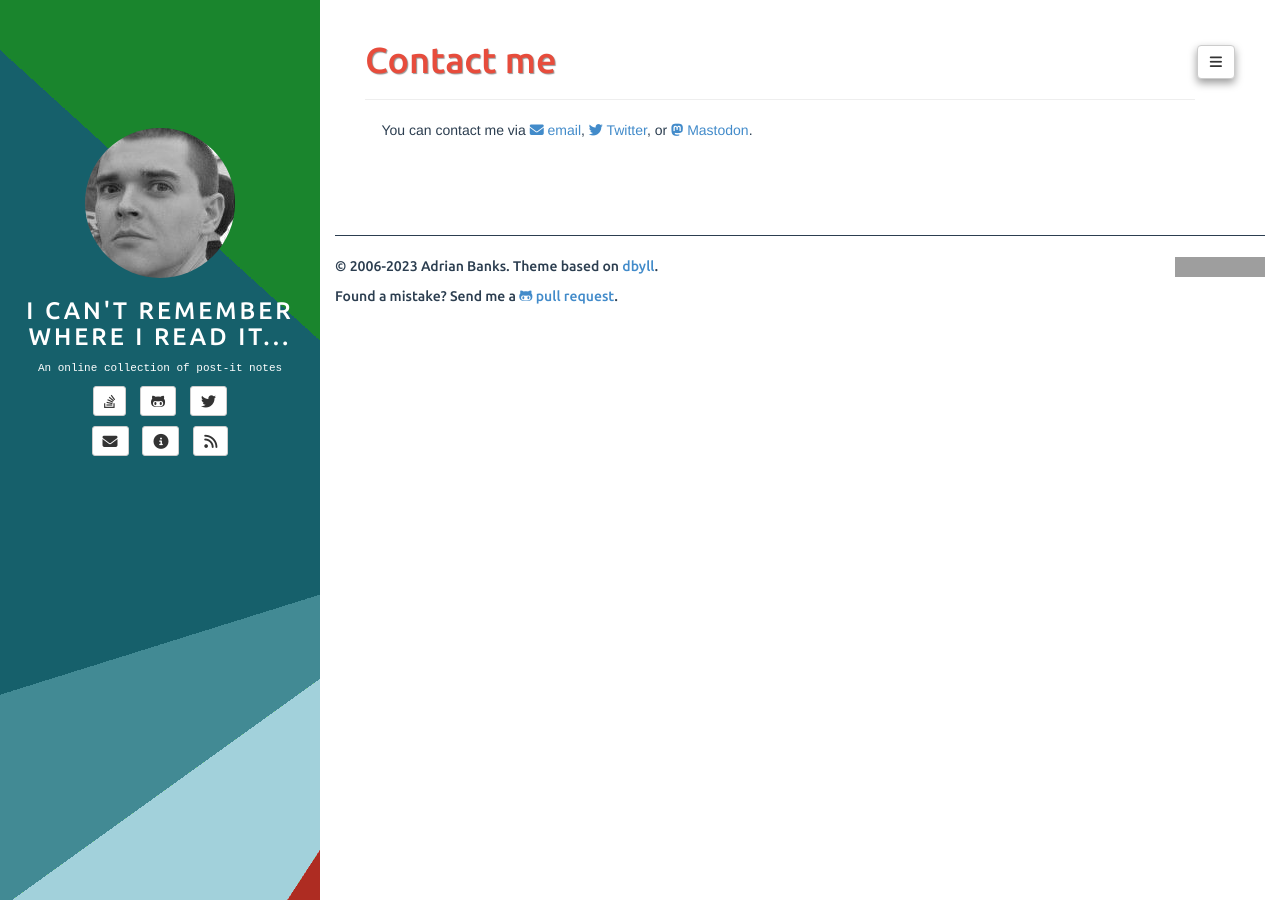
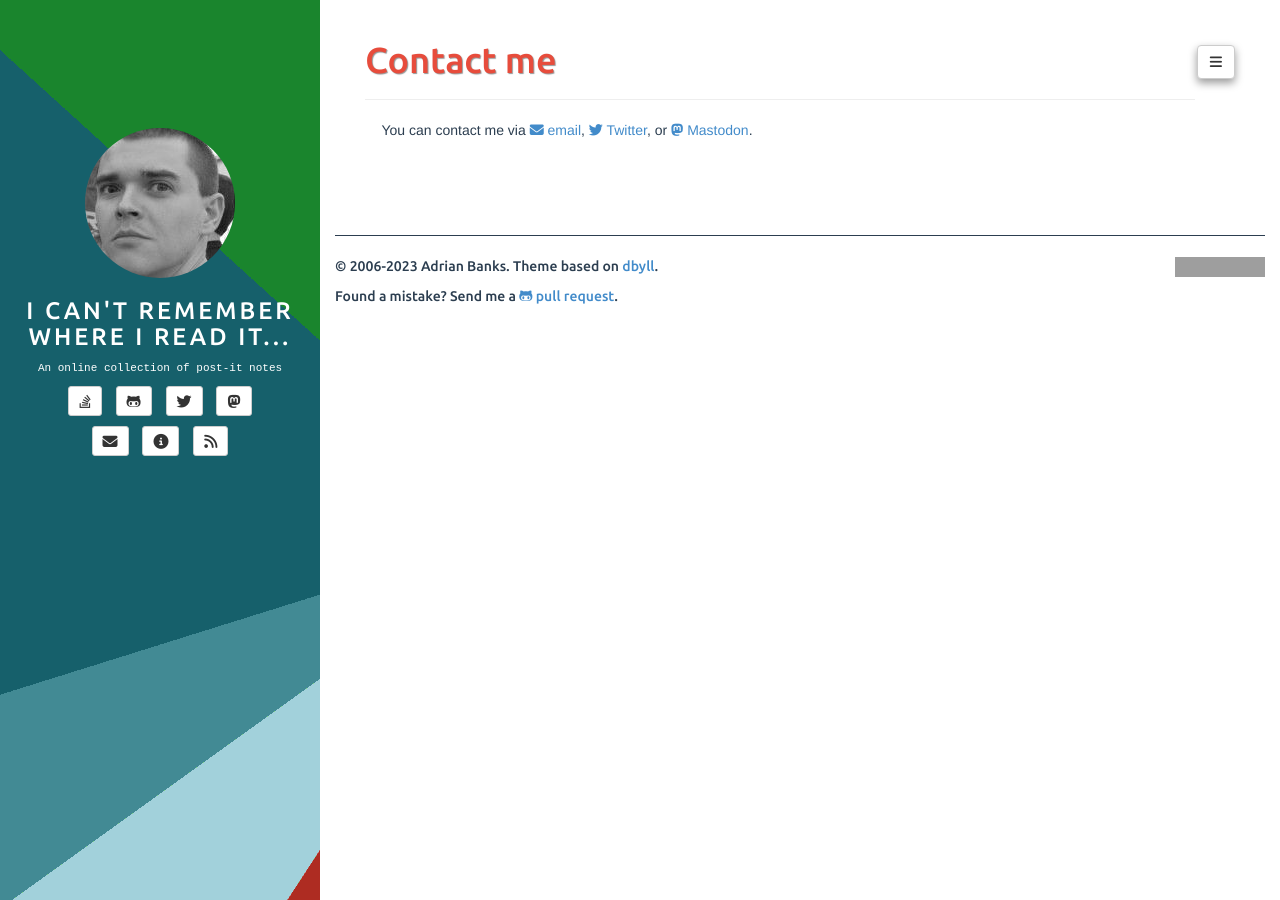
Before and after one commit to adrianbanks/adrianbanks.github.io, a Jekyll site: the page built from contact.md, in a window 1280 px wide. Built offline with Jekyll 4.4.1, drawn with Linux system fonts in a browser that asks for light colours; grey boxes are pictures that could not be loaded.

Commit message:
Add a link to mastodon on the sidebar

```diff
--- a/_config.yml
+++ b/_config.yml
@@ -22,6 +22,7 @@ author:
   name: Adrian Banks
   github: adrianbanks
   twitter: adrianbanks
+  mastodon: mastodon.social/@adrianbanks
   stackoverflow: 116923
   bio: An online collection of post-it notes
   email: websitecontact@adrianbanks.co.uk
--- a/_includes/sidebar.html
+++ b/_includes/sidebar.html
@@ -18,7 +18,7 @@
 		{% if site.author.stackoverflow %}
 		  <li>
 			  <a class="btn btn-default btn-sm" href="https://stackoverflow.com/users/{{ site.author.stackoverflow }}">
-			  <i class="fa fa-stack-overflow fa-lg"></i>
+			  <i class="fa fa-brands fa-stack-overflow fa-lg"></i>
 			</a>
 		  </li>
 		{% endif %}
@@ -26,7 +26,7 @@
 		{% if site.author.github %}
 		  <li>
 			  <a class="btn btn-default btn-sm" href="https://github.com/{{ site.author.github }}">
-			  <i class="fa fa-github-alt fa-lg"></i>
+			  <i class="fa fa-brands fa-github-alt fa-lg"></i>
 			</a>
 		  </li>
 		{% endif %}
@@ -34,7 +34,15 @@
 		{% if site.author.twitter %}
 		  <li>
 			  <a class="btn btn-default btn-sm" href="https://twitter.com/{{ site.author.twitter }}">
-			  <i class="fa fa-twitter fa-lg"></i>
+			  <i class="fa fa-brands fa-twitter fa-lg"></i>
+			</a>
+		  </li>
+		{% endif %}
+
+		{% if site.author.mastodon %}
+		  <li>
+			  <a class="btn btn-default btn-sm" href="https://{{ site.author.mastodon }}">
+			  <i class="fa fa-brands fa-mastodon fa-lg"></i>
 			</a>
 		  </li>
 		{% endif %}
```
